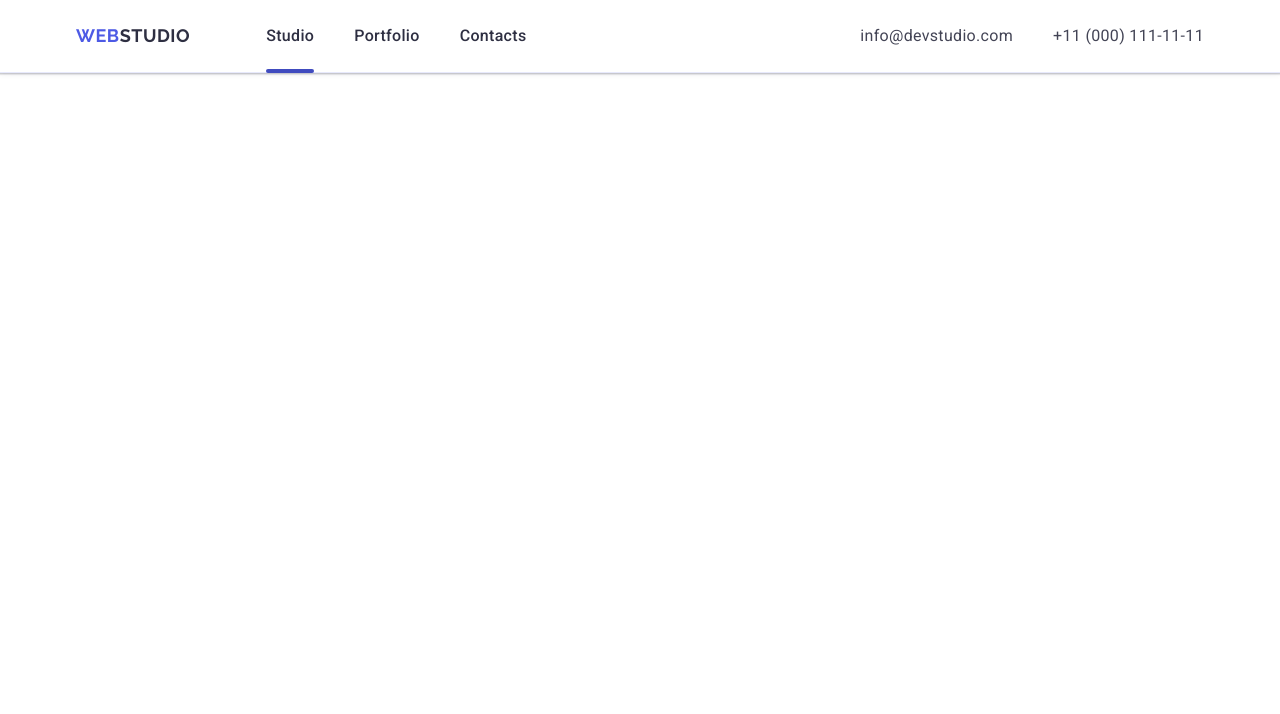
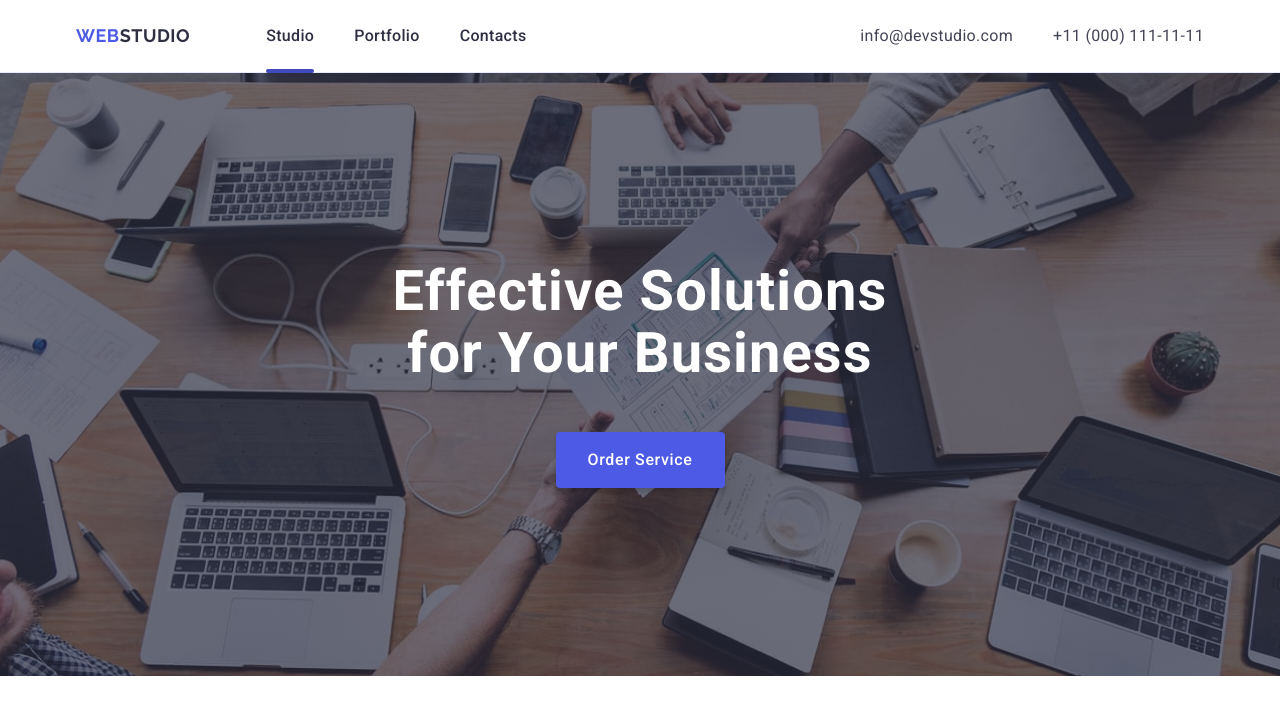
Before and after one commit to Anna-Ivanchenko/goit-markup-hw-06, a plain HTML site: page index.html in a window 1280 px wide. Drawn offline with nearby package versions, Linux system fonts and the light colour scheme.

Commit message:
add mobile,tablet section hero

```diff
--- a/css/styles.css
+++ b/css/styles.css
@@ -361,5 +361,92 @@ button {
         display: none;
     }
 }
+/* #endregion mobile menu */
 
-/* #endregion mobile menu */
+/* #region section hero */
+.hero-section {
+
+    background-color: #2E2F42;
+    background-image: linear-gradient(rgba(46, 47, 66, 0.7), rgba(46, 47, 66, 0.7)), url(../images/people-office.jpg);
+
+    background-size: cover;
+    background-position: center;
+    padding-top: 72px;
+    padding-bottom: 72px;
+}
+
+.hero-title {
+    color: #FFFFFF;
+    font-weight: 700;
+    font-size: 36px;
+    line-height: 1.1;
+    letter-spacing: 0.02em;
+    text-align: center;
+    max-width: 216px;
+    margin-left: auto;
+    margin-right: auto;
+    margin-bottom: 72px;
+}
+
+.hero-button {
+    min-width: 169px;
+    display: block;
+    border: none;
+    font-family: "Roboto", sans-serif;
+    color: #FFFFFF;
+    font-weight: 500;
+    line-height: 1.5;
+    letter-spacing: 0.04em;
+    background-color: #4D5AE5;
+    box-shadow: 0 4px 4px 0 rgba(0, 0, 0, 0.15);
+    border-radius: 4px;
+
+    font-size: 16px;
+    height: 56px;
+    margin-left: auto;
+    margin-right: auto;
+    transition: background-color 250ms cubic-bezier(0.4, 0, 0.2, 1);
+}
+
+.hero-button:hover,
+.hero-button:focus {
+    color: #e1e0e4;
+    background-color: #404BBF;
+}
+
+@media screen and (min-width: 768px) {
+    .hero-section {
+        background-repeat: no-repeat;
+        padding-top: 112px;
+        padding-bottom: 112px;
+        margin: 0 auto;
+    }
+
+    .hero-title {
+        font-size: 56px;
+        line-height: 1.1;
+        margin-bottom: 36px;
+        max-width: 496px;
+    }
+}
+
+@media screen and (min-width: 1158px) {
+    .hero-section {
+        max-width: 1440px;
+        padding-top: 188px;
+        padding-bottom: 188px;
+        margin: 0 auto;
+    }
+
+    .hero-title {
+        margin-bottom: 48px;
+    }
+}
+
+@media (min-resolution: 2x) {
+    .hero-section {
+        background-image: linear-gradient(rgba(46, 47, 66, 0.7), rgba(46, 47, 66, 0.7)),
+        url(../images/people-office@2x.jpg);
+    }
+}
+/* #endregion section hero */
--- a/index.html
+++ b/index.html
@@ -66,7 +66,7 @@
         <!-- #endregion burger-button -->
       </div>
       <!-- #region mobile menu -->
-      <div class="mobile-menu is-open">
+      <div class="mobile-menu">
         <div class="container mobile-menu-container">
           <button class="mobile-btn-close">
             <svg class="mobile-icon-close" width="8" height="8">
@@ -137,7 +137,7 @@
     <main>
       <!-- #region section hero -->
 
-      <section class="hero-section hidden">
+      <section class="hero-section">
         <div class="container">
           <h1 class="hero-title">Effective Solutions for Your Business</h1>
 
```
Also changed, not shown: css/styles-old.css (+0 -74 lines).
